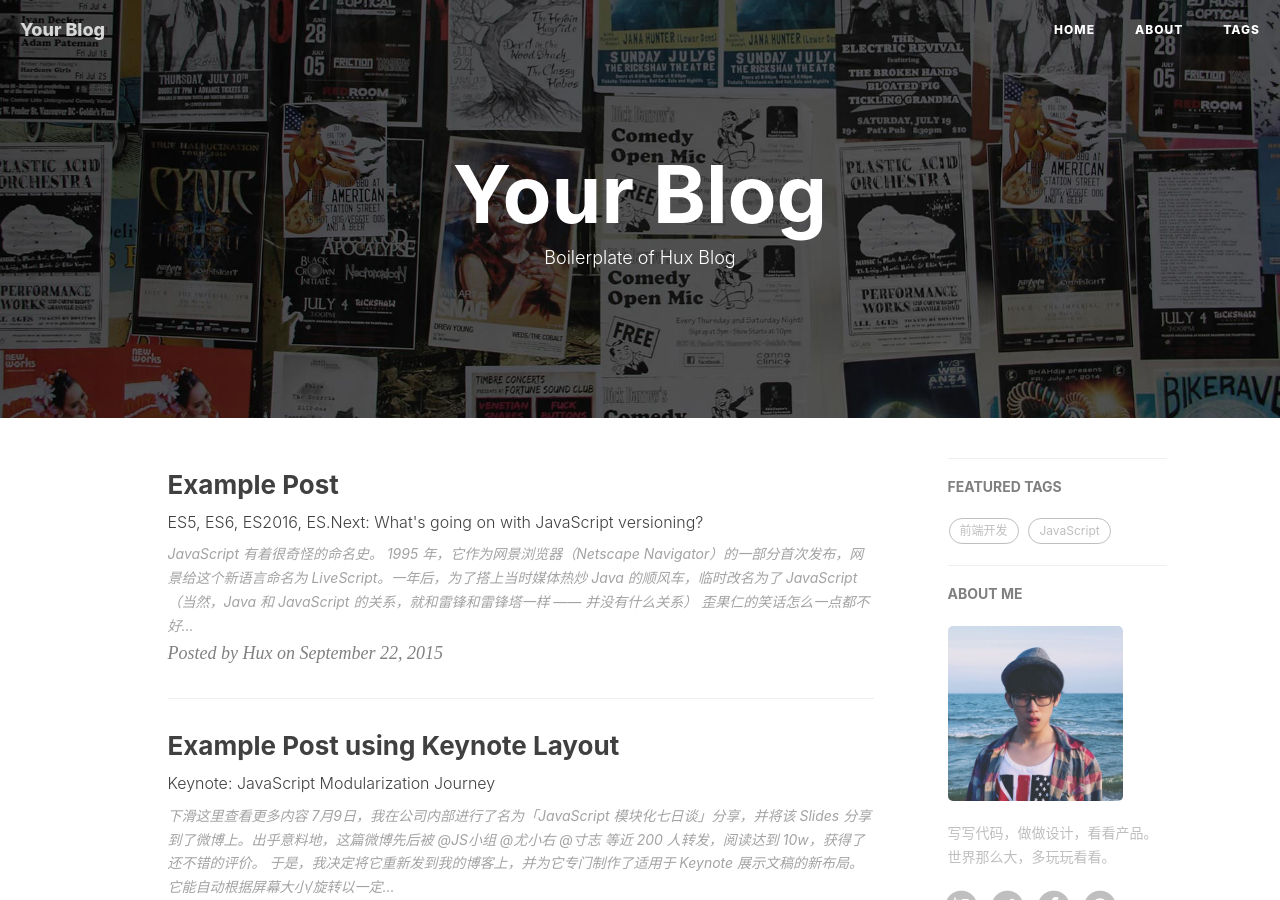
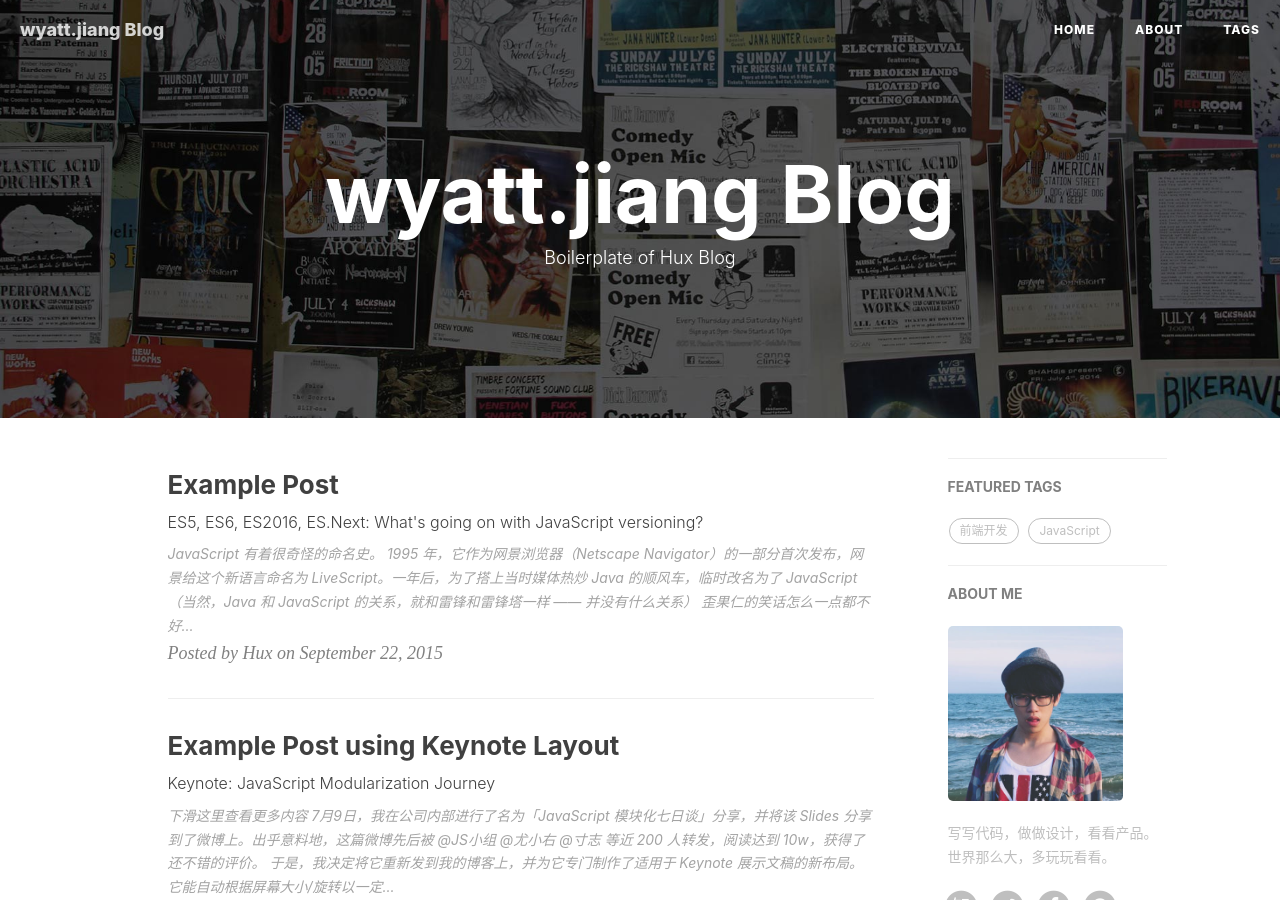
Before and after one commit to jtpYz/jtpYz.github.io, a Jekyll site: the page built from index.html, in a window 1280 px wide and 900 px high. Built offline with Jekyll 4.4.1, drawn with Linux system fonts in a browser that asks for light colours; nearby versions of some CDN libraries; the list of posts is cut into pages by our own code; comment, search, counter and statistics services are not loaded; some of the changed text lies outside the part shown.

Commit message:
名字修改

```diff
--- a/_config.yml
+++ b/_config.yml
@@ -1,5 +1,5 @@
 # Site settings
-title: Your Blog
+title: wyatt.jiang Blog
 SEOTitle: 你的博客 | Your Blog
 header-img: img/home-bg.jpg
 email: huxpro@gmail.com
```
